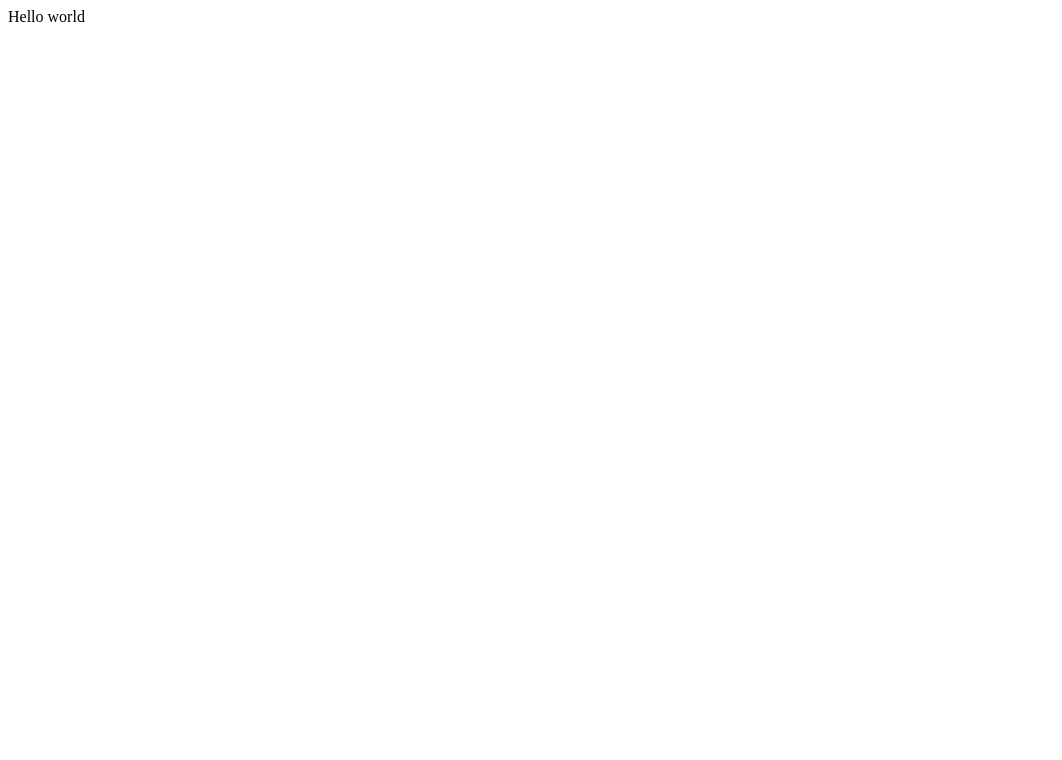
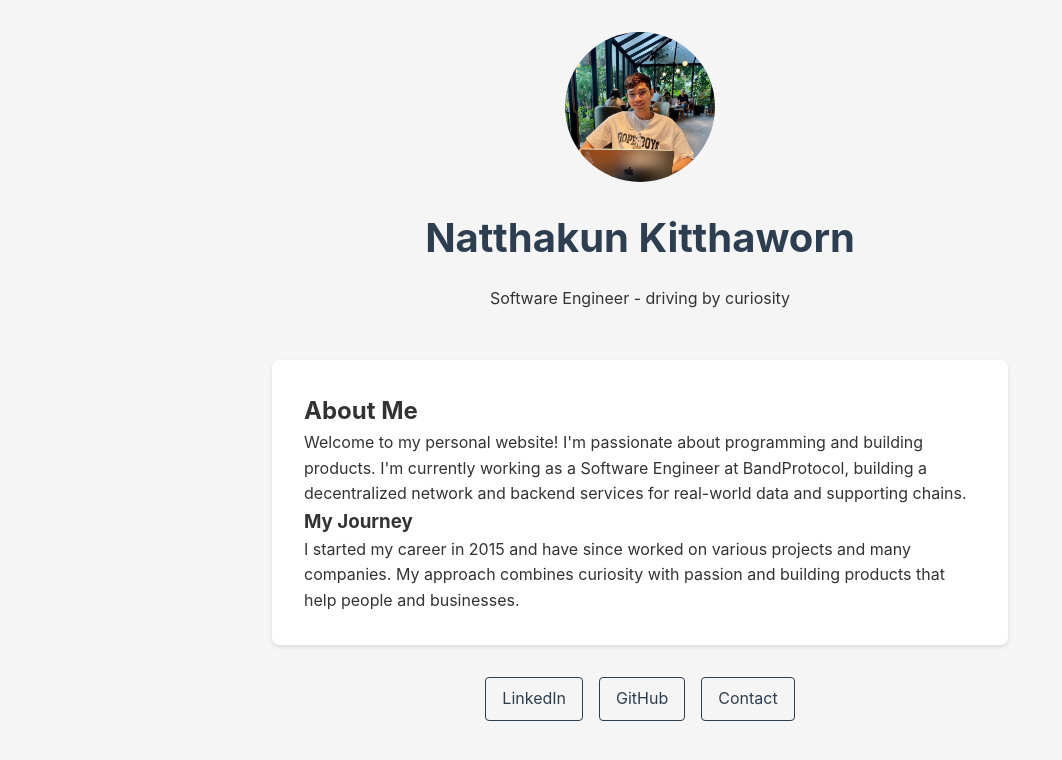
Before and after one commit to nkitlabs/nkitlabs.github.io, a plain HTML site: page index.html in a window 1280 px wide. Shown: the whole page, without its empty margins (0-1062 px from the left). Drawn offline with Linux system fonts and the light colour scheme.

Commit message:
fix homepage

```diff
--- a/index.html
+++ b/index.html
@@ -1 +1,114 @@
-Hello world
+<!DOCTYPE html>
+<html lang="en">
+  <head>
+    <meta charset="UTF-8" />
+    <meta name="viewport" content="width=device-width, initial-scale=1.0" />
+    <title>About Me</title>
+    <style>
+      * {
+        margin: 0;
+        padding: 0;
+        box-sizing: border-box;
+        font-family: -apple-system, BlinkMacSystemFont, "Segoe UI", Roboto,
+          Oxygen, Ubuntu, Cantarell, sans-serif;
+      }
+
+      body {
+        background-color: #f5f5f5;
+        color: #333;
+        line-height: 1.6;
+      }
+
+      .container {
+        max-width: 800px;
+        margin: 0 auto;
+        padding: 2rem;
+      }
+
+      header {
+        text-align: center;
+        margin-bottom: 3rem;
+      }
+
+      h1 {
+        font-size: 2.5rem;
+        margin-bottom: 1rem;
+        color: #2c3e50;
+      }
+
+      .profile-image {
+        width: 150px;
+        height: 150px;
+        border-radius: 50%;
+        margin: 0 auto 1.5rem;
+        display: block;
+        object-fit: cover;
+      }
+
+      .bio {
+        background-color: white;
+        padding: 2rem;
+        border-radius: 8px;
+        box-shadow: 0 2px 4px rgba(0, 0, 0, 0.1);
+        margin-bottom: 2rem;
+      }
+
+      .social-links {
+        display: flex;
+        justify-content: center;
+        gap: 1rem;
+        margin-top: 2rem;
+      }
+
+      .social-links a {
+        color: #2c3e50;
+        text-decoration: none;
+        padding: 0.5rem 1rem;
+        border: 1px solid #2c3e50;
+        border-radius: 4px;
+        transition: all 0.3s ease;
+      }
+
+      .social-links a:hover {
+        background-color: #2c3e50;
+        color: white;
+      }
+    </style>
+  </head>
+  <body>
+    <div class="container">
+      <header>
+        <img src="profile.jpg" alt="Profile Picture" class="profile-image" />
+        <h1>Natthakun Kitthaworn</h1>
+        <p>Software Engineer - driving by curiosity</p>
+      </header>
+
+      <section class="bio">
+        <h2>About Me</h2>
+        <p>
+          Welcome to my personal website! I'm passionate about programming and
+          building products. I'm currently working as a Software Engineer at
+          BandProtocol, building a decentralized network and backend services
+          for real-world data and supporting chains.
+        </p>
+
+        <h3>My Journey</h3>
+        <p>
+          I started my career in 2015 and have since worked on various projects
+          and many companies. My approach combines curiosity with passion and
+          building products that help people and businesses.
+        </p>
+      </section>
+
+      <div class="social-links">
+        <a
+          href="https://www.linkedin.com/in/natthakun-kitthaworn-10a906160/"
+          target="_blank"
+          >LinkedIn</a
+        >
+        <a href="https://github.com/nkitlabs" target="_blank">GitHub</a>
+        <a href="mailto:natthakunk0109@gmail.com">Contact</a>
+      </div>
+    </div>
+  </body>
+</html>
```
Also changed, not shown: profile.jpg (added).
